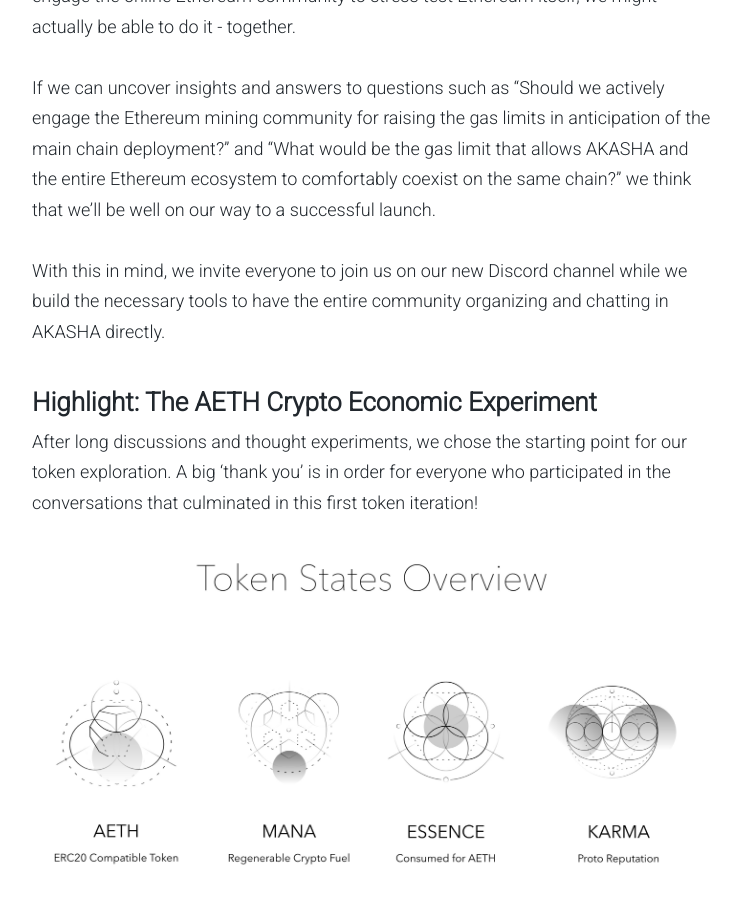
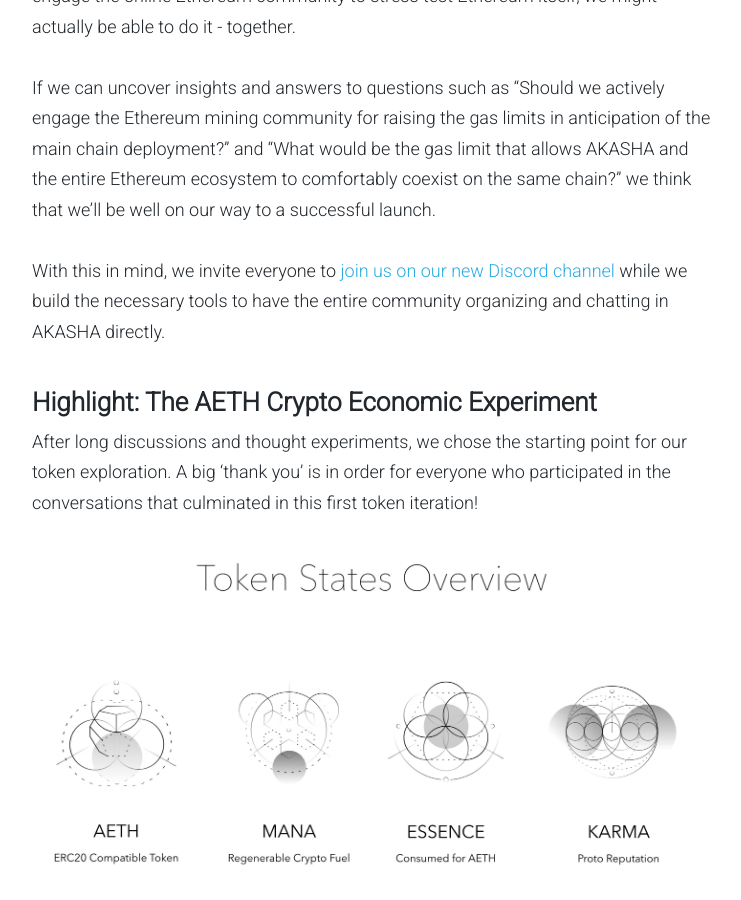
Before and after one commit to AKASHAorg/blog.akasha.world, a Jekyll site: the page built from _posts/2017-11-14-new-horizons.md, in a window 1280 px wide and 900 px high, scrolled down 8179 px. Shown: the whole window, without its empty margins (268-1009 px from the left). Built offline with Jekyll 4.4.1, drawn with Linux system fonts in a browser that asks for light colours; comment, search, counter and statistics services are not loaded; part of the change alters nothing that is shown.

```diff
--- a/_posts/2017-11-14-new-horizons.md
+++ b/_posts/2017-11-14-new-horizons.md
@@ -100,7 +100,7 @@ Even if the 100K milestone might seem a bit crazy, the current biggest Ethereum
 
 If we can uncover insights and answers to questions such as “Should we actively engage the Ethereum mining community for raising the gas limits in anticipation of the main chain deployment?” and “What would be the gas limit that allows AKASHA and the entire Ethereum ecosystem to comfortably coexist on the same chain?” we think that we’ll be well on our way to a successful launch.
 
-With this in mind, we invite everyone to join us on our new Discord channel while we build the necessary tools to have the entire community organizing and chatting in AKASHA directly.
+With this in mind, we invite everyone to [join us on our new Discord channel](https://discordapp.com/invite/JqqKasJ){:target="_blank"} while we build the necessary tools to have the entire community organizing and chatting in AKASHA directly.
 
 ### Highlight: The AETH Crypto Economic Experiment
 
```
